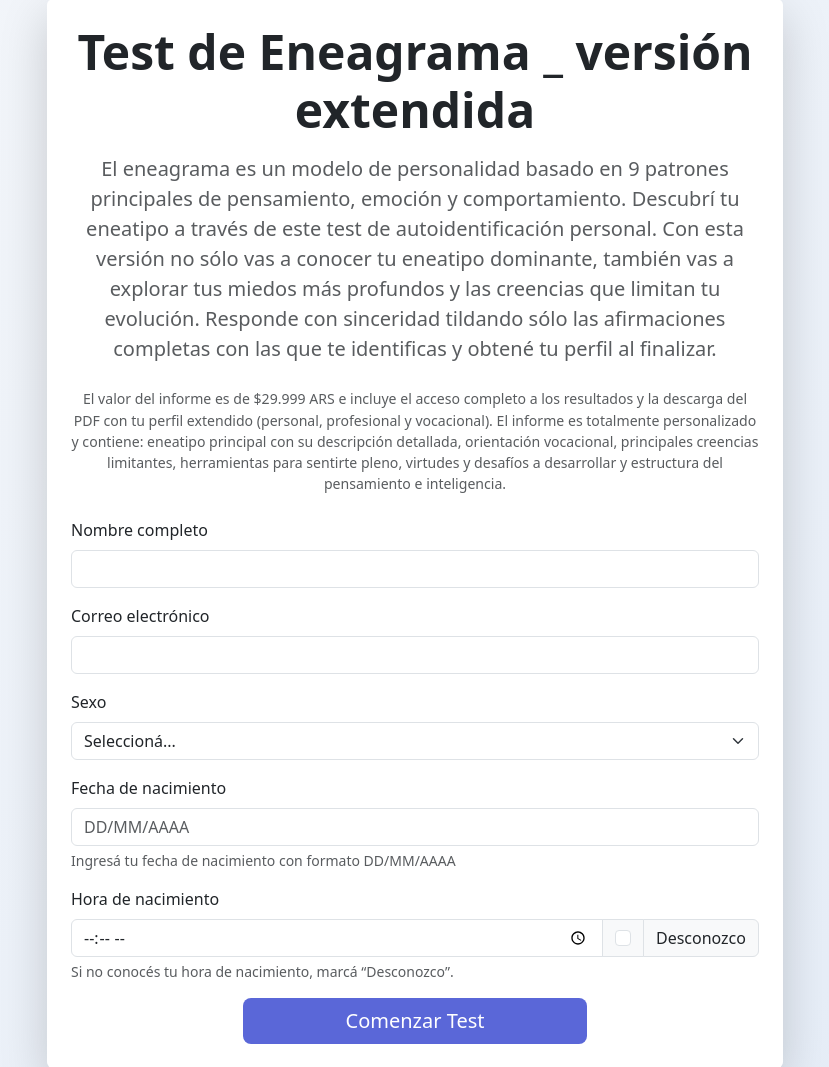
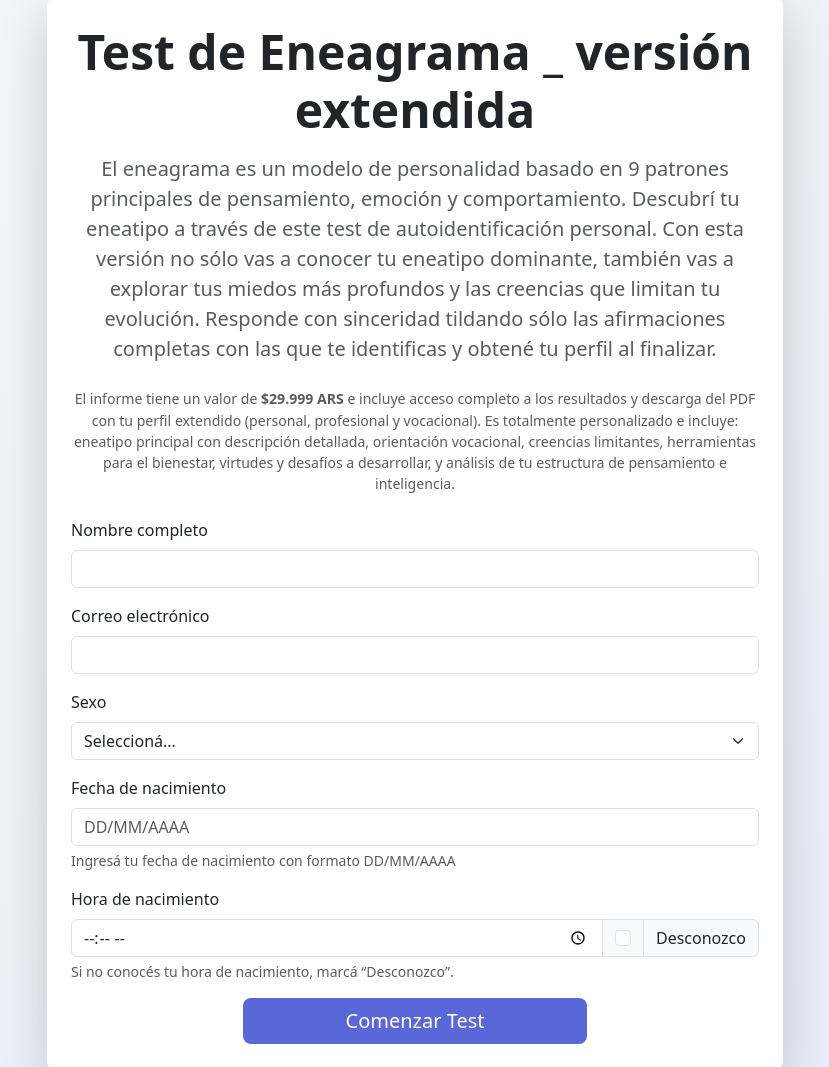
Before and after one commit to Heidi-IA/eneagrama-app, a Flask app: page / in a window 1280 px wide. Shown: the part 330-1397 px from the top of the page, without its empty margins (225-1054 px from the left). Run offline with Flask 3, Linux system fonts and the light colour scheme.

Commit message:
Update index.html

```diff
--- a/templates/index.html
+++ b/templates/index.html
@@ -22,10 +22,11 @@
       </p>
 
       <p class="text-muted mb-4" style="font-size: 0.88rem;">
-       El valor del informe es de $29.999 ARS e incluye el acceso completo a los resultados
-       y la descarga del PDF con tu perfil extendido (personal, profesional y vocacional).
-       El informe es totalmente personalizado y contiene: eneatipo principal con su descripción detallada,
-       orientación vocacional, principales creencias limitantes, herramientas para sentirte pleno, virtudes y desafíos a desarrollar y estructura del pensamiento e inteligencia.
+        El informe tiene un valor de <strong>$29.999 ARS</strong> e incluye acceso completo
+        a los resultados y descarga del PDF con tu perfil extendido (personal, profesional y vocacional).
+        Es totalmente personalizado e incluye: eneatipo principal con descripción detallada,
+        orientación vocacional, creencias limitantes, herramientas para el bienestar,
+        virtudes y desafíos a desarrollar, y análisis de tu estructura de pensamiento e inteligencia.
       </p>
 
       <form method="POST" action="/crear_preferencia">
```
